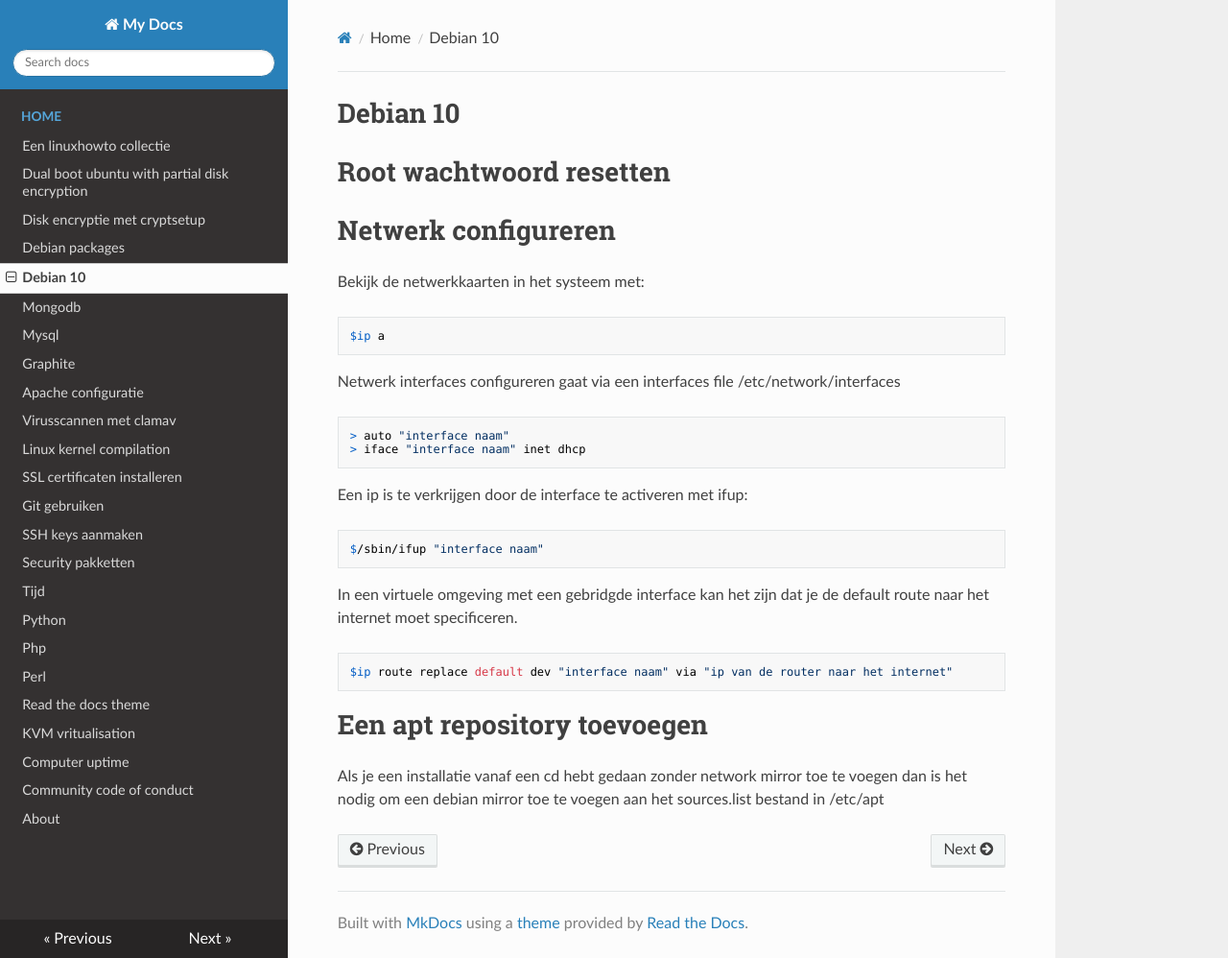
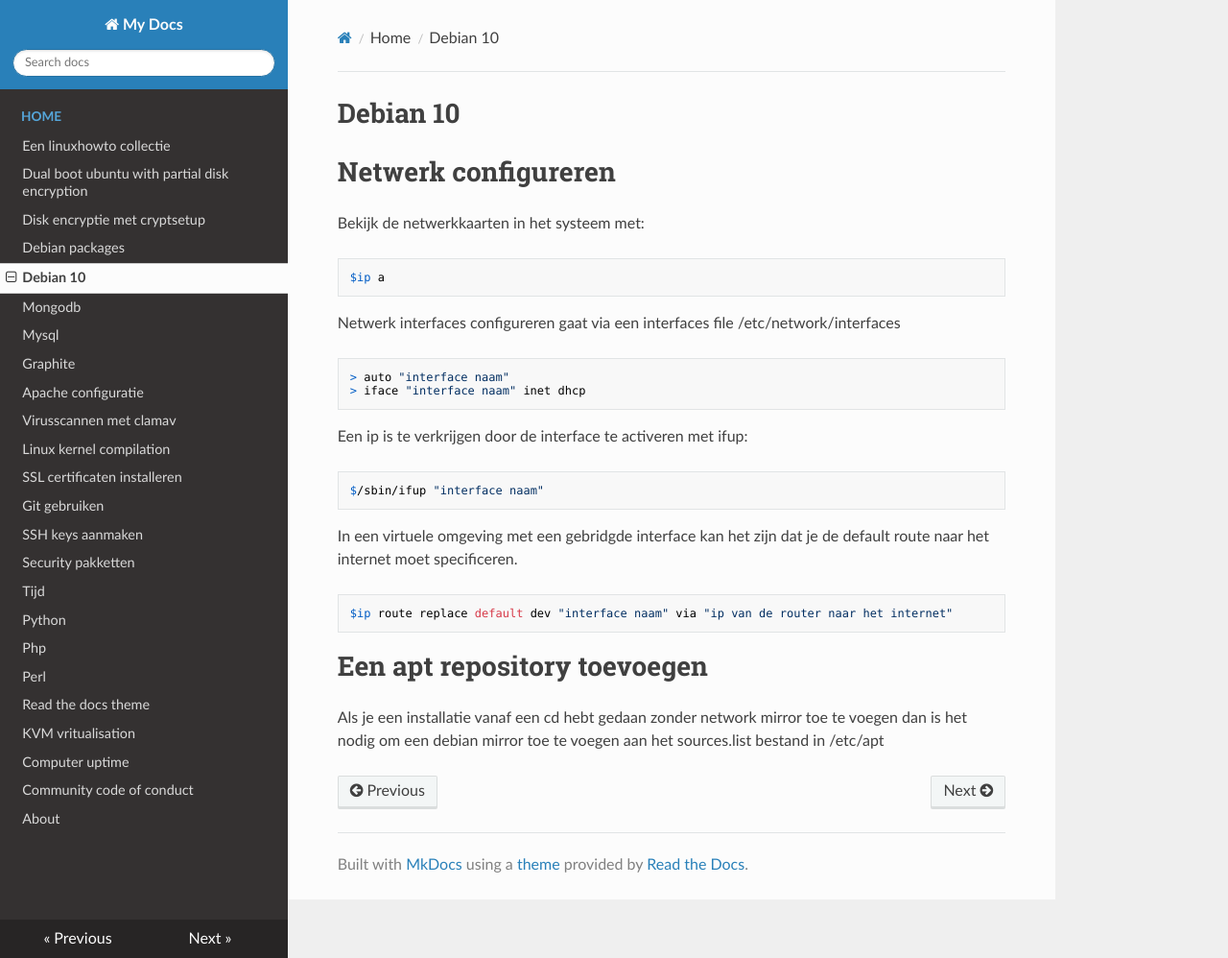
Before and after one commit to MatthewBuchananAstley/linuxhowto, an MkDocs documentation site: the page built from docs/debian10.md, in a window 1280 px wide and 998 px high. Shown: the whole window at 96% size. Built offline with MkDocs 1.6.1, drawn with Linux system fonts in a browser that asks for light colours; nearby versions of some CDN libraries.

Commit message:
removed line

```diff
--- a/docs/debian10.md
+++ b/docs/debian10.md
@@ -1,7 +1,4 @@
 # Debian 10
-
-# Root wachtwoord resetten
-
 
 # Netwerk configureren
 
```
